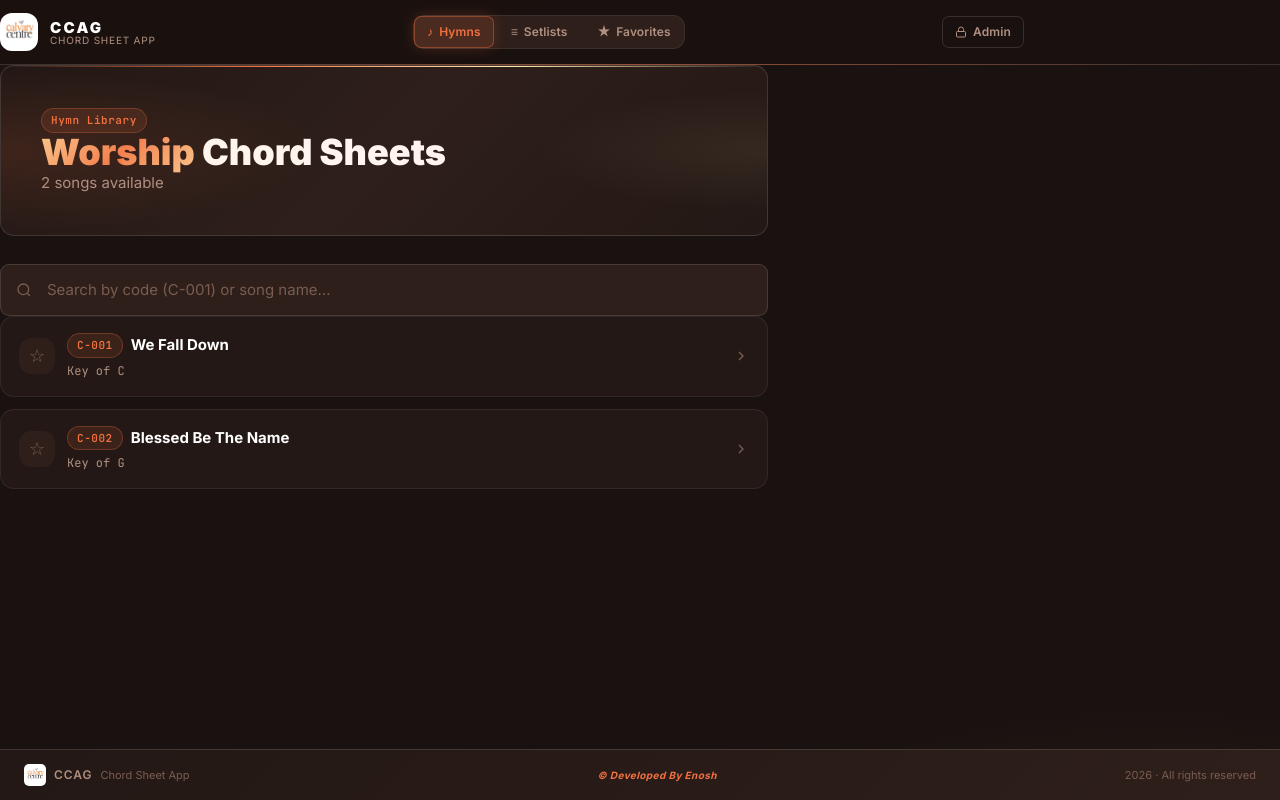
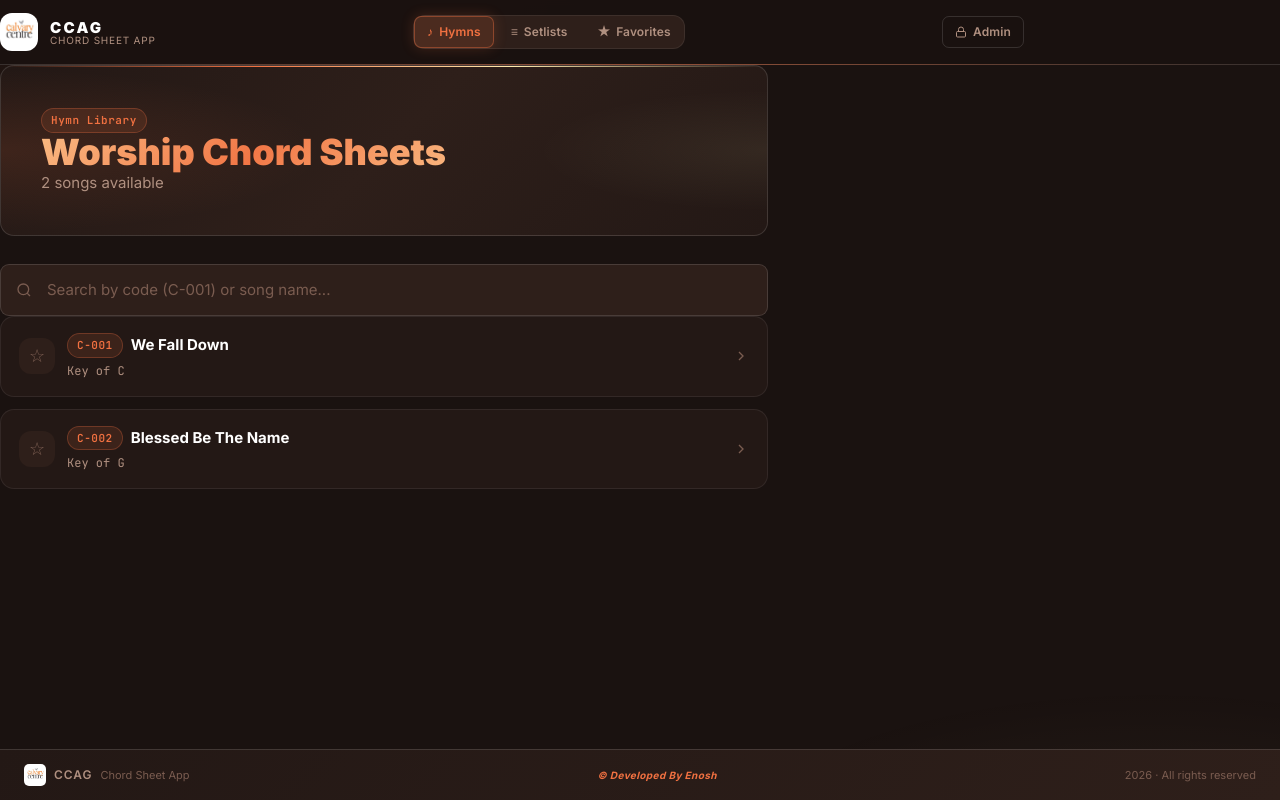
Before and after one commit to Shermith-428/ccag, a React (Vite) app: page / in a window 1280 px wide. Built offline with nearby package versions, Linux system fonts and the light colour scheme.

Commit message:
fix: full gradient on Worship Chord Sheets

```diff
--- a/src/pages/HymnsPage.jsx
+++ b/src/pages/HymnsPage.jsx
@@ -40,7 +40,7 @@ export default function HymnsPage({ hymns, setHymns, favorites, setFavorites })
           <div>
             <span className="badge badge-blue mb-3 block w-fit">Hymn Library</span>
             <h1 className="font-black mb-2" style={{ fontSize: 'clamp(24px, 5vw, 36px)', lineHeight: 1.1 }}>
-              <span className="gradient-text">Worship</span> <span style={{ color: 'var(--text)' }}>Chord Sheets</span>
+              <span className="gradient-text">Worship Chord Sheets</span>
             </h1>
             <p style={{ color: 'var(--muted2)', fontSize: '15px' }}>
               {hymns.length} songs available
```
